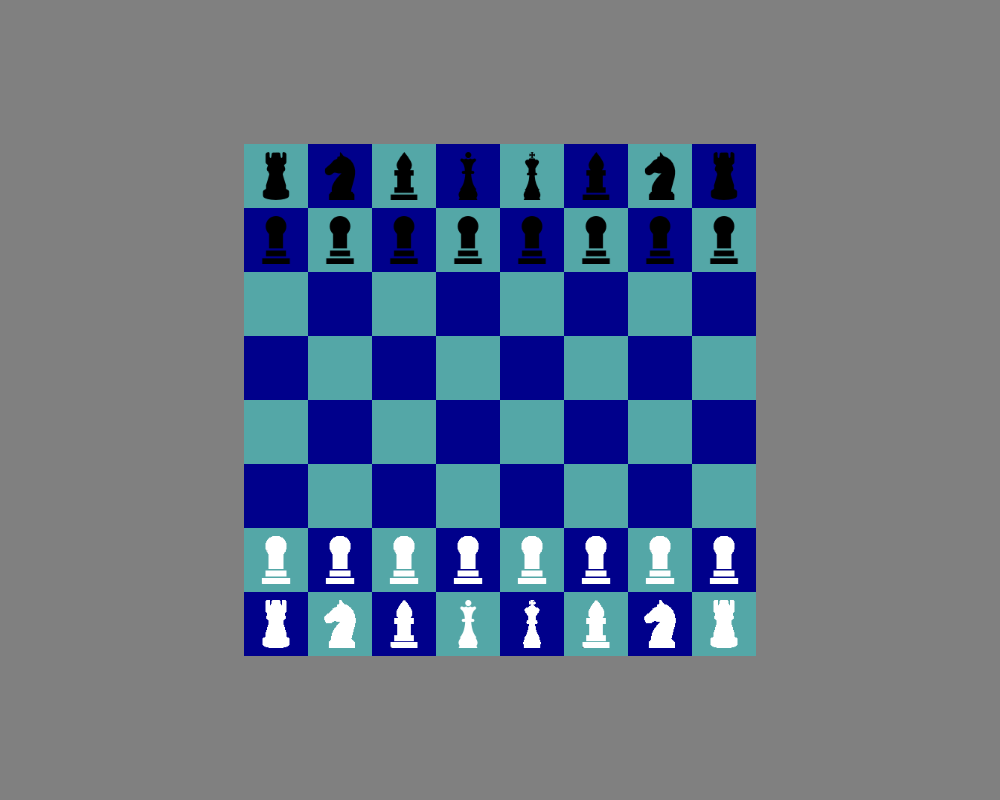
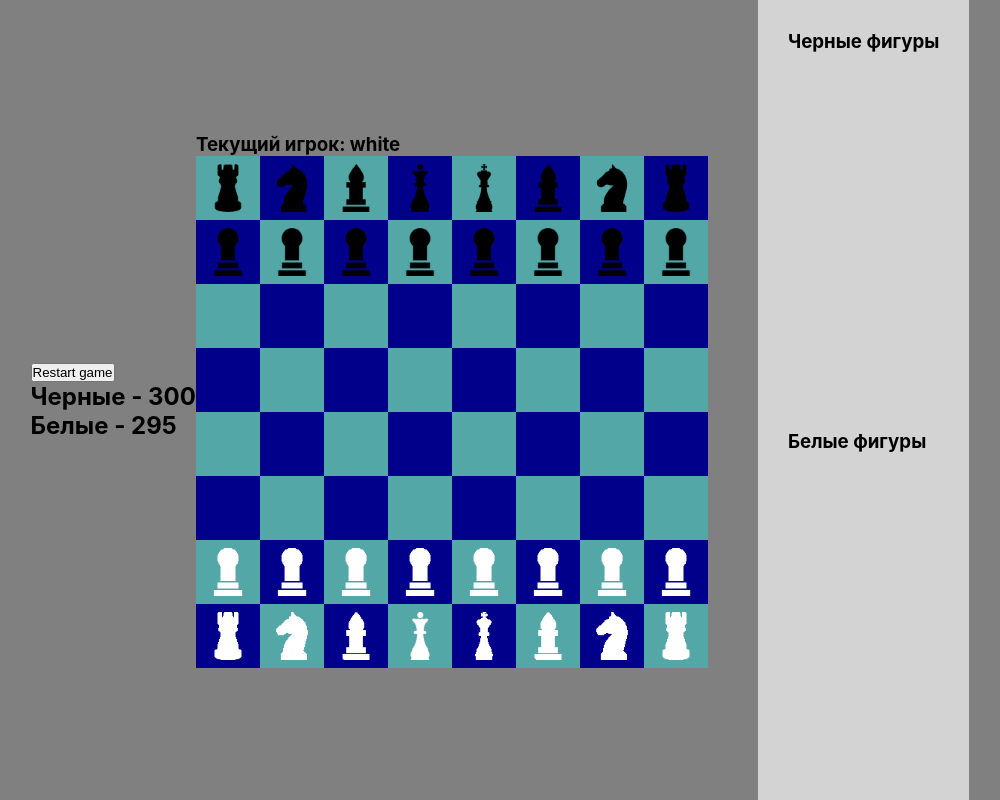
Before and after one commit to SILHOUETTEj/Chess-game, a React (Create React App) app: page / in a window 1280 px wide. Shown: the whole page, without its empty margins (140-1140 px from the left). Built offline with nearby package versions, Linux system fonts and the light colour scheme.

Commit message:
add timer and list of lost figures

```diff
--- a/src/App.css
+++ b/src/App.css
@@ -48,3 +48,10 @@
   border-radius: 50%;
   background-color: lime;
 }
+
+.lost{
+  height: calc(50vh - 60px);
+  padding: 30px;
+  margin-left: 50px;
+  background-color: lightgrey;
+}
--- a/src/App.tsx
+++ b/src/App.tsx
@@ -1,6 +1,8 @@
 import React, { useEffect, useState } from 'react';
 import './App.css';
 import BoardComponent from './components/BoardComponent';
+import LostFigures from './components/LostFigures';
+import Timer from './components/Timer';
 import { Board } from './modules/Board';
 import { Colors } from './modules/Colors';
 import { Player } from './modules/Player';
@@ -32,12 +34,28 @@
 
   return (
     <div className="app">
+      <Timer
+        restart={restart}
+        curretnPlayer={currentPlayer}
+
+
+        />
         <BoardComponent
           board={board}
           setBoard={setBoard}
           currentPlayer={currentPlayer}
           swapPlayer={swapPlayer}
         />
+        <div>
+          <LostFigures
+             title={'Черные фигуры'}
+             figures={board.lostBlackFigures}
+           />
+            <LostFigures
+             title={'Белые фигуры'}
+             figures={board.lostWhiteFigures}
+           />
+        </div>
     </div>
   );
 }
--- a/src/components/BoardComponent.tsx
+++ b/src/components/BoardComponent.tsx
@@ -46,7 +46,11 @@
       setBoard(newBoard)
   }
    return (
-        <div className="board">
+       <div>
+       <h3>
+           Текущий игрок:  {currentPlayer?.color}
+       </h3>
+       <div className="board">
            {board.cells.map( (row, index) =>
               <React.Fragment key={index}>
                     {row.map(cell =>
@@ -60,6 +64,8 @@
                </React.Fragment>
            )}
         </div>
+       </div>
+
     )
 }
 
--- /dev/null
+++ b/src/components/LostFigures.tsx
@@ -0,0 +1,22 @@
+import React from "react";
+import { Figure } from "../modules/figures/Figure";
+
+interface LostFiguresProps {
+    title: string;
+    figures: Figure[]
+}
+
+const LostFigures: React.FunctionComponent<LostFiguresProps> = ({title, figures}) => {
+    return (
+        <div className="lost">
+            <h3>{title}</h3>
+            {figures.map(figure => <div key={figure.id}>
+                {figure.name} {figure.logo && <img width={20} height={20} src={figure.logo}/>}
+            </div>
+
+            )}
+        </div>
+    );
+};
+
+export default LostFigures;
--- /dev/null
+++ b/src/components/Timer.tsx
@@ -0,0 +1,53 @@
+import React, { useEffect, useRef, useState } from "react";
+import { Colors } from "../modules/Colors";
+import { Player } from "../modules/Player";
+
+interface TimerProps {
+    curretnPlayer: Player | null;
+    restart: () => void;
+}
+
+const Timer: React.FunctionComponent<TimerProps> = ({curretnPlayer, restart}) => {
+    const [blackTime,setBlackTime] = useState(300)
+    const [whiteTime,setWhiteTime] = useState(300)
+    const timer = useRef<null | ReturnType<typeof setInterval>> (null)
+
+   useEffect(() => {
+    startTimer()
+   },[curretnPlayer])
+
+
+
+   function handleRestart() {
+       setBlackTime(300);
+       setWhiteTime(300);
+       restart()
+   }
+    function startTimer() {
+        if(timer.current) {
+            clearInterval(timer.current)
+        }
+        const callback = curretnPlayer?.color === Colors.WHITE ? decrementWhiteTimer : decrementBlackTimer;
+        timer.current = setInterval(callback, 1000)
+    }
+    function decrementBlackTimer () {
+        setBlackTime( prev => prev - 1)
+    }
+    function decrementWhiteTimer () {
+        setWhiteTime( prev => prev - 1)
+    }
+    return (
+        <div>
+            <div>
+            <button onClick={handleRestart}>
+                Restart game
+            </button>
+            </div>
+            <h2>Черные - {blackTime} </h2>
+            <h2>Белые - {whiteTime} </h2>
+
+        </div>
+    )
+}
+
+export default Timer;
--- a/src/modules/Board.ts
+++ b/src/modules/Board.ts
@@ -1,3 +1,4 @@
+import { Figure } from './figures/Figure';
 import { Rook } from './figures/Rook';
 import { Bishop } from './figures/Bishop';
 import { King } from './figures/King';
@@ -8,7 +9,8 @@
 import { Cell } from './Cell';
 export class Board {
     cells: Cell[][] = []
-
+    lostBlackFigures: Figure[] = []
+    lostWhiteFigures: Figure[] = []
 
     public iniCells() {
         for(let i = 0; i < 8; i++) {
@@ -38,6 +40,9 @@
     public getCopyBoard(): Board {
         const newBoard = new Board();
         newBoard.cells = this.cells;
+        newBoard.lostWhiteFigures = this.lostWhiteFigures;
+        newBoard.lostBlackFigures = this.lostBlackFigures;
+
         return newBoard;
     }
 
--- a/src/modules/Cell.ts
+++ b/src/modules/Cell.ts
@@ -87,9 +87,18 @@
         this.figure = figure;
         this.figure.cell = this;
     }
+
+    addLostFigure(figure: Figure) {
+        figure.color === Colors.BLACK
+            ? this.board.lostBlackFigures.push(figure)
+            : this.board.lostWhiteFigures.push(figure)
+    }
     moveFigure(target: Cell) {
         if(this.figure && this.figure?.canMove(target)) {
-            this.figure.moveFigure(target)
+            this.figure.moveFigure(target);
+            if(target.figure) {
+                this.addLostFigure(target.figure);
+            }
             target.setFigure(this.figure);
             this.figure = null;
         }
```
